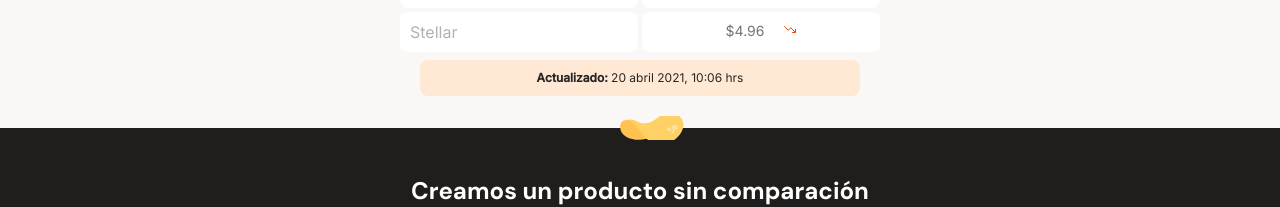
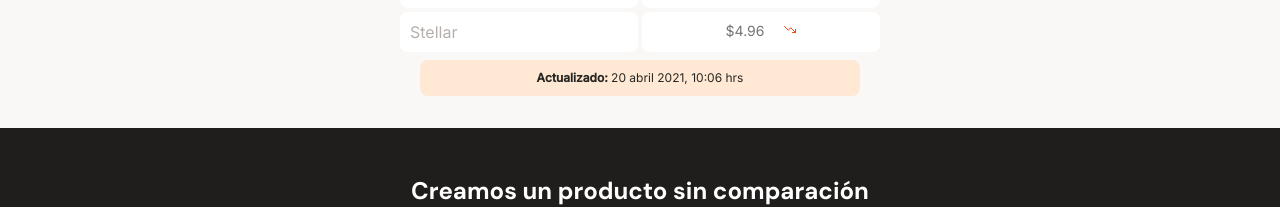
Before and after one commit to SoyUnCitrico/frontEnd-batatbit, a plain HTML site: page index.html in a window 1280 px wide. Shown: the part 987-1194 px from the top of the page. Drawn offline with Linux system fonts and the light colour scheme.

Commit message:
cambios en el logo

```diff
--- a/index.html
+++ b/index.html
@@ -64,7 +64,7 @@
         </section>
 
         <section class="main-product-detail">
-            <span class="product-detail--batata-logo"></span>
+            <!-- <span class="product-detail--batata-logo"></span> -->
             <div class="product-detail--title">
                 <h2>Creamos un producto sin comparación</h2>
                 <p>Confiable y diseñado para su uso diario.</p>
```
